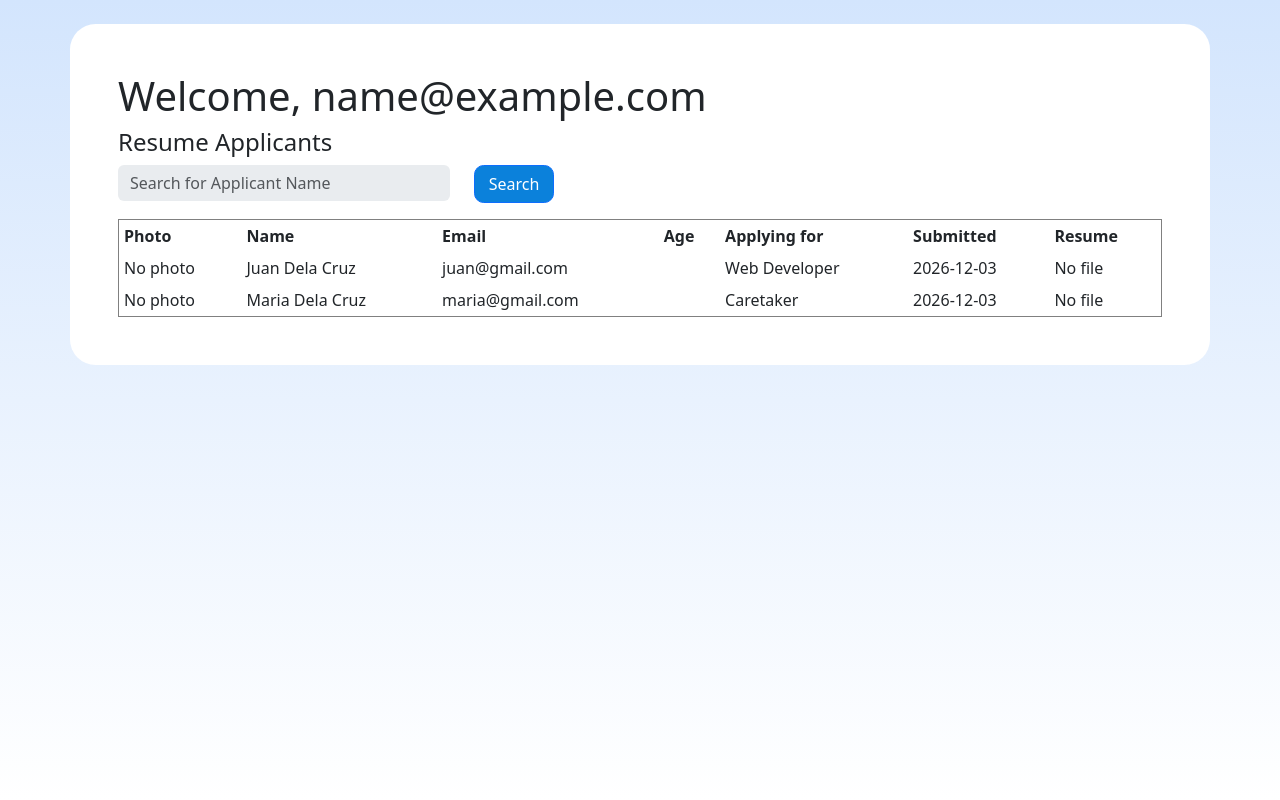
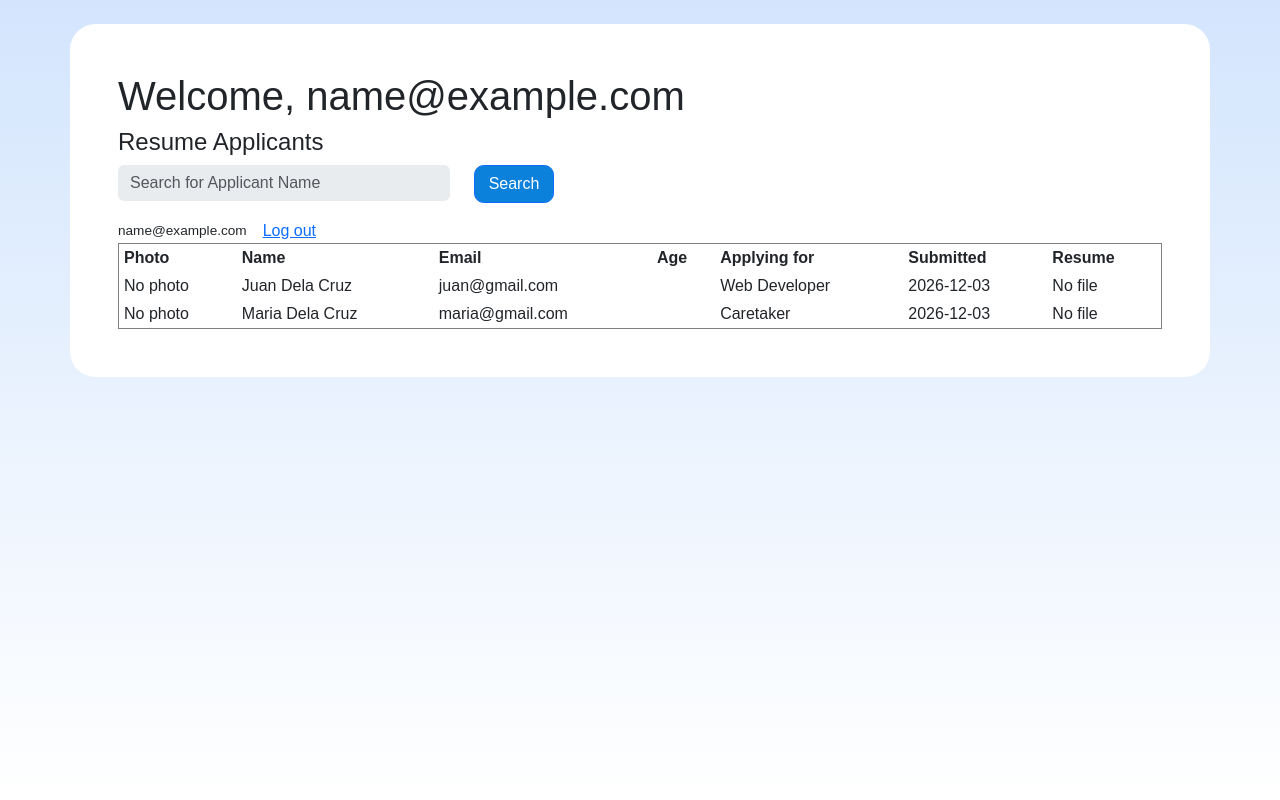
Before and after one commit to Nautiaqua/IntegProj, a PHP site: page /resumeview.php in a window 1280 px wide. Run offline with PHP 8.4, Linux system fonts and the light colour scheme; the visitor is signed in with stand-in values (Sample User, id 1).

Commit message:
Update resumeview.php

```diff
--- a/resumeview.php
+++ b/resumeview.php
@@ -19,6 +19,7 @@
         if (str_contains($applicant, $_SESSION['currentSearch']))
             return $applicant;
     }
+
 ?>
 
 <html>
@@ -43,6 +44,7 @@
                     <h4>Resume Applicants</h4>
                 </div>
 
+
                 <form method="post" action="resumeview.php">
                     <div class="row">
                         <div class="col-4">
@@ -57,6 +59,10 @@
                         </div>
                     </div>
                 </form>
+                <div class="d-flex align-items-center gap-3">
+                <span class="" style="font-size:0.85rem;"><?php echo htmlspecialchars($_SESSION['currentEmail']); ?></span>
+                <a href="employee.php" class="">Log out</a>
+            </div>
 
                 <?php
                     $files = glob("resumes/*.json");
@@ -81,6 +87,7 @@
                     <thead>
                         <tr>
                             <th>Photo</th>
+
                             <th>Name</th>
                             <th>Email</th>
                             <th>Age</th>
@@ -173,6 +180,17 @@
                 </table>
             </div>
         </div>
+          <style>
+            body{
+                background-color:#dfe7f3;
+                font-family: 'Monserrat', sans-serif;
+            }
+            #mainlogin{
+                background-color: white;
+                box-shadow:0 4px 15px rgba(0,0,0,0.1);
+            }
+        </style>
+
 
         <!-- bootstrap json -->
         <script src="https://cdn.jsdelivr.net/npm/bootstrap@5.3.8/dist/js/bootstrap.bundle.min.js" integrity="sha384-FKyoEForCGlyvwx9Hj09JcYn3nv7wiPVlz7YYwJrWVcXK/BmnVDxM+D2scQbITxI" crossorigin="anonymous"></script>
```
